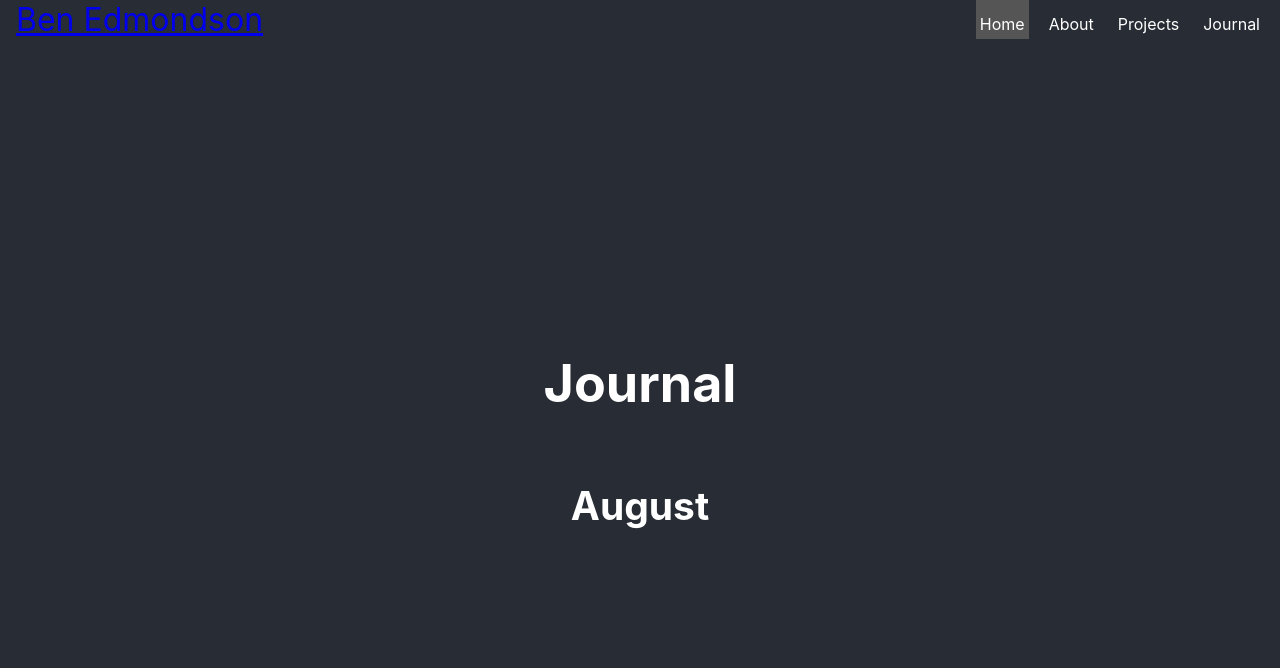
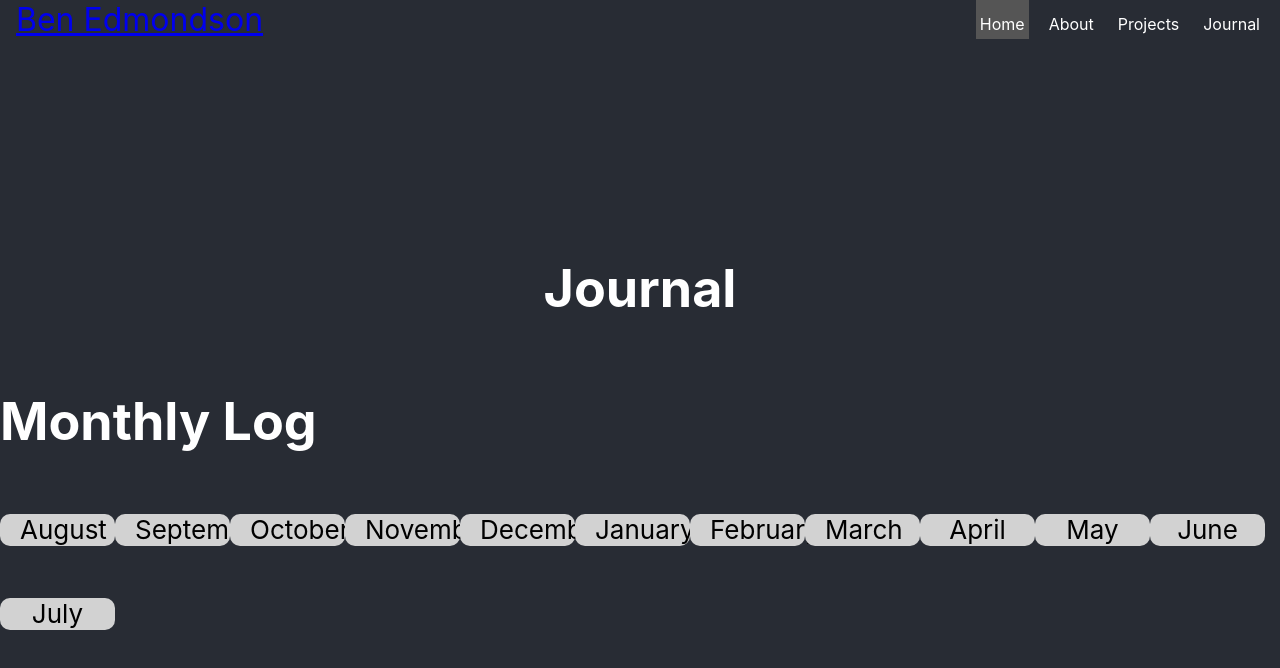
Before and after one commit to Ben-Edmondson/React-Portfolio-Site, a React (Create React App) app: page /journal in a window 1280 px wide. Shown: the top 668 px of the page. Built offline with nearby package versions, Linux system fonts and the light colour scheme.

Commit message:
Added a Calendar page. Added text for each month

```diff
--- a/src/App.css
+++ b/src/App.css
@@ -72,3 +72,24 @@
 .site-title {
   font-size: 2rem;
 }
+
+.button {
+  width: 75px;
+  background: #d2d2d2;
+  text-align: center;
+  float: left;
+  color: #000;
+  line-height: 32px;
+  text-decoration: none;
+  padding:0 20px;
+  border-radius:10px;
+}
+.button:hover{
+  width: 75px;
+  background: #0e567f;
+  color: #fff ;
+  text-align: center;
+  float: left;
+  line-height: 32px;
+  text-decoration: none;
+}
--- /dev/null
+++ b/src/Calendar.js
@@ -0,0 +1,23 @@
+import './App.css';
+
+function Calendar() {
+  return (
+    <div>
+        <h1>Monthly Log</h1>
+        <p className='button'>August</p>
+        <p className='button'>September</p>
+        <p className='button'>October</p>
+        <p className='button'>November</p>
+        <p className='button'>December</p>
+        <p className='button'>January</p>
+        <p className='button'>February</p>
+        <p className='button'>March</p>
+        <p className='button'>April</p>
+        <p className='button'>May</p>
+        <p className='button'>June</p>
+        <p className='button'>July</p>
+    </div>
+  );
+}
+
+export default Calendar;
--- a/src/Journal.js
+++ b/src/Journal.js
@@ -1,5 +1,6 @@
 import React from "react";
 import MonthlyEntry from "./MonthlyEntry";
+import Calendar from "./Calendar";
 
 function Journal() {
     const month = "August";
@@ -7,7 +8,7 @@ function Journal() {
     <div>
         <header className="App-header">
         <h1>Journal</h1>
-        <MonthlyEntry month = {month}/>
+        <Calendar/>
         </header>
       </div>
     );
```
